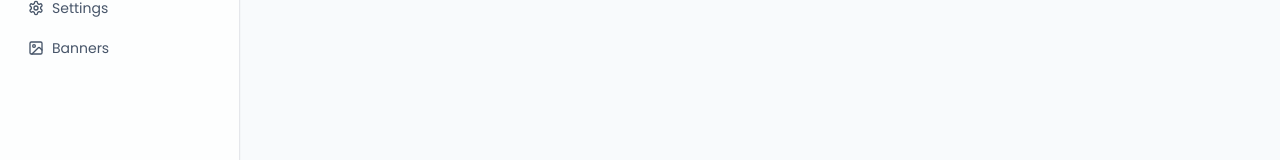
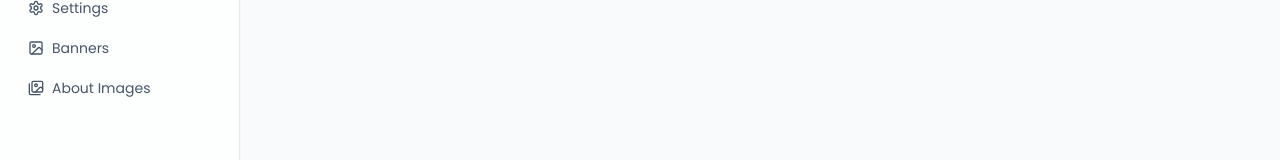
Before and after one commit to cecepns/nonadeflorist, a React (Vite) app in the folder frontend/: page /admin in a window 1280 px wide. Shown: the part 334-494 px from the top of the page. Built offline with nearby package versions, Linux system fonts and the light colour scheme; sample sign-in values are in the browser's storage.

Commit message:
fix: bug

```diff
--- a/frontend/src/App.jsx
+++ b/frontend/src/App.jsx
@@ -18,6 +18,7 @@ import AdminTestimonials from './pages/admin/AdminTestimonials.jsx'
 import AdminQuotes from './pages/admin/AdminQuotes.jsx'
 import AdminSettings from './pages/admin/AdminSettings.jsx'
 import AdminBanners from './pages/admin/AdminBanners.jsx'
+import AdminAboutImages from './pages/admin/AdminAboutImages.jsx'
 import ProductDetail from './pages/ProductDetail.jsx'
 
 function App() {
@@ -51,6 +52,7 @@ function App() {
           <Route path="quotes" element={<AdminQuotes />} />
           <Route path="settings" element={<AdminSettings />} />
           <Route path="banners" element={<AdminBanners />} />
+          <Route path="about-images" element={<AdminAboutImages />} />
         </Route>
       </Routes>
     </BrowserRouter>
--- a/frontend/src/layouts/AdminLayout.jsx
+++ b/frontend/src/layouts/AdminLayout.jsx
@@ -9,6 +9,7 @@ import {
   MessageCircle,
   Settings,
   Image,
+  Images,
 } from 'lucide-react'
 import { useEffect } from 'react'
 
@@ -21,6 +22,7 @@ const navItems = [
   { to: '/admin/quotes', label: 'Quotes', icon: MessageCircle },
   { to: '/admin/settings', label: 'Settings', icon: Settings },
   { to: '/admin/banners', label: 'Banners', icon: Image },
+  { to: '/admin/about-images', label: 'About Images', icon: Images },
 ]
 
 function AdminLayout() {
```
